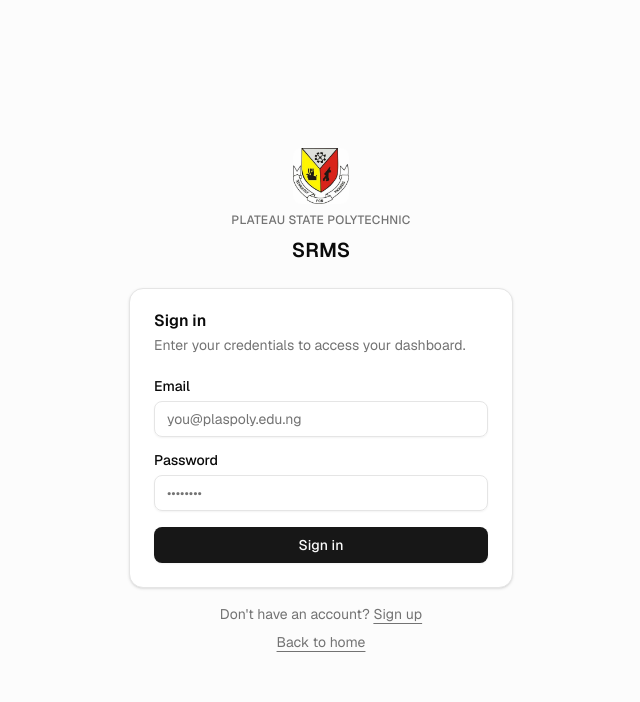
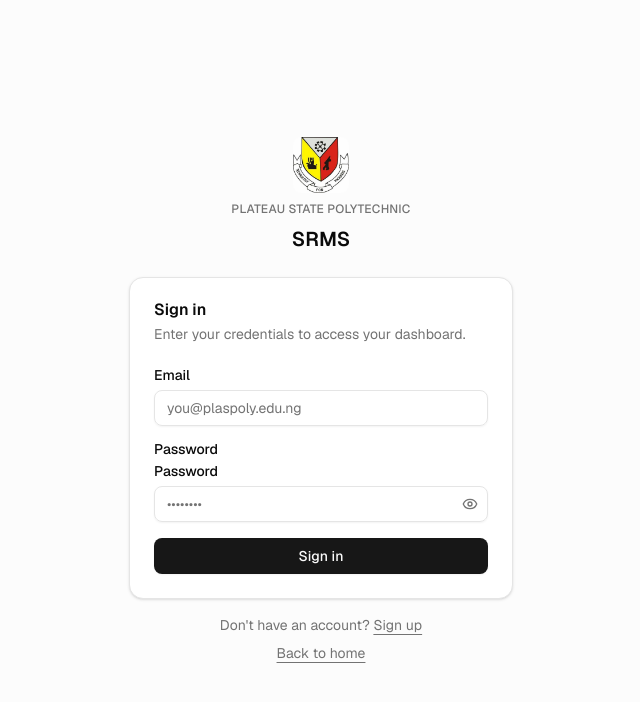
Before and after one commit to Dotun-Balogun/plapoly-staff-record-mgt-system, a Next.js app: page /login in a window 1280 px wide. Shown: the top 702 px of the page, without its empty margins (319-959 px from the left). Built offline with nearby package versions, Linux system fonts and the light colour scheme.

Commit message:
add password toggle to forms

```diff
--- a/src/app/login/login-form.tsx
+++ b/src/app/login/login-form.tsx
@@ -10,6 +10,7 @@
 import { Loader2 } from "lucide-react";
 
 import { Button } from "@/components/ui/button";
+import { PasswordInput } from "@/components/ui/password-input";
 import { Input } from "@/components/ui/input";
 import {
   Form,
@@ -92,7 +93,19 @@
                     <FormItem>
                       <FormLabel>Password</FormLabel>
                       <FormControl>
-                        <Input placeholder="••••••••" type="password" {...field} />
+                      <FormField
+                  control={form.control}
+                  name="password"
+                  render={({ field }) => (
+                    <FormItem>
+                      <FormLabel>Password</FormLabel>
+                      <FormControl>
+                        <PasswordInput placeholder="••••••••" {...field} />
+                      </FormControl>
+                      <FormMessage />
+                    </FormItem>
+                  )}
+                />
                       </FormControl>
                       <FormMessage />
                     </FormItem>
--- a/src/app/page.tsx
+++ b/src/app/page.tsx
@@ -55,7 +55,7 @@
         </div>
         <Button asChild size="sm">
           <Link href="/login">
-            Sign in <ArrowRight className="size-4" />
+            Sign up <ArrowRight className="size-4" />
           </Link>
         </Button>
       </header>
--- a/src/app/signup/signup-form.tsx
+++ b/src/app/signup/signup-form.tsx
@@ -10,6 +10,7 @@
 import { Loader2 } from "lucide-react";
 
 import { Button } from "@/components/ui/button";
+import { PasswordInput } from "@/components/ui/password-input";
 import { Input } from "@/components/ui/input";
 import {
   Form,
@@ -110,7 +111,7 @@
                     <FormItem>
                       <FormLabel>Password</FormLabel>
                       <FormControl>
-                        <Input placeholder="At least 6 characters" type="password" {...field} />
+                       <PasswordInput placeholder="At least 6 characters" {...field} />
                       </FormControl>
                       <FormMessage />
                     </FormItem>
--- /dev/null
+++ b/src/components/ui/password-input.tsx
@@ -0,0 +1,34 @@
+"use client";
+
+import * as React from "react";
+import { Eye, EyeOff } from "lucide-react";
+
+import { Input } from "@/components/ui/input";
+import { cn } from "@/lib/utils";
+
+export const PasswordInput = React.forwardRef<HTMLInputElement, React.ComponentProps<"input">>(
+  ({ className, ...props }, ref) => {
+    const [visible, setVisible] = React.useState(false);
+
+    return (
+      <div className="relative">
+        <Input
+          ref={ref}
+          type={visible ? "text" : "password"}
+          className={cn("pr-10", className)}
+          {...props}
+        />
+        <button
+          type="button"
+          onClick={() => setVisible((v) => !v)}
+          className="absolute right-0 top-0 flex h-9 w-9 items-center justify-center text-muted-foreground hover:text-foreground"
+          tabIndex={-1}
+        >
+          {visible ? <EyeOff className="size-4" /> : <Eye className="size-4" />}
+          <span className="sr-only">{visible ? "Hide password" : "Show password"}</span>
+        </button>
+      </div>
+    );
+  }
+);
+PasswordInput.displayName = "PasswordInput";
```
